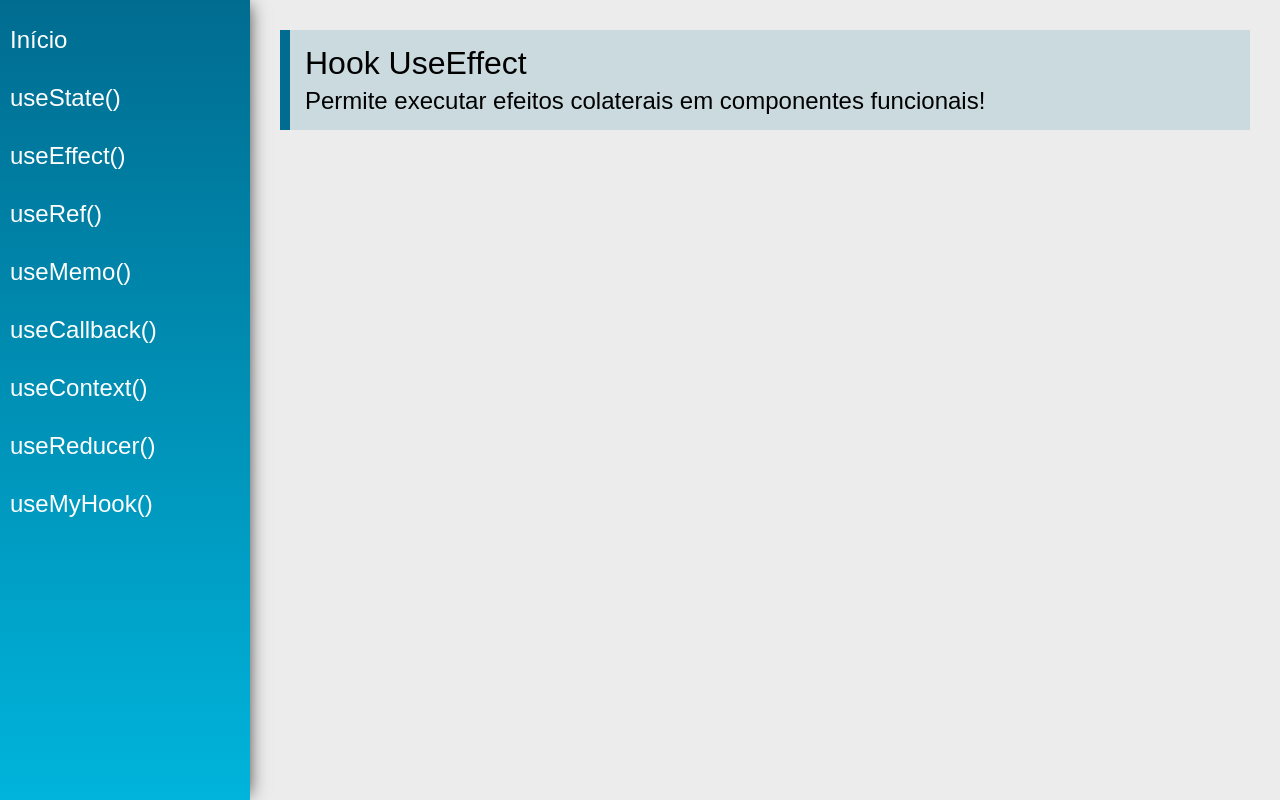
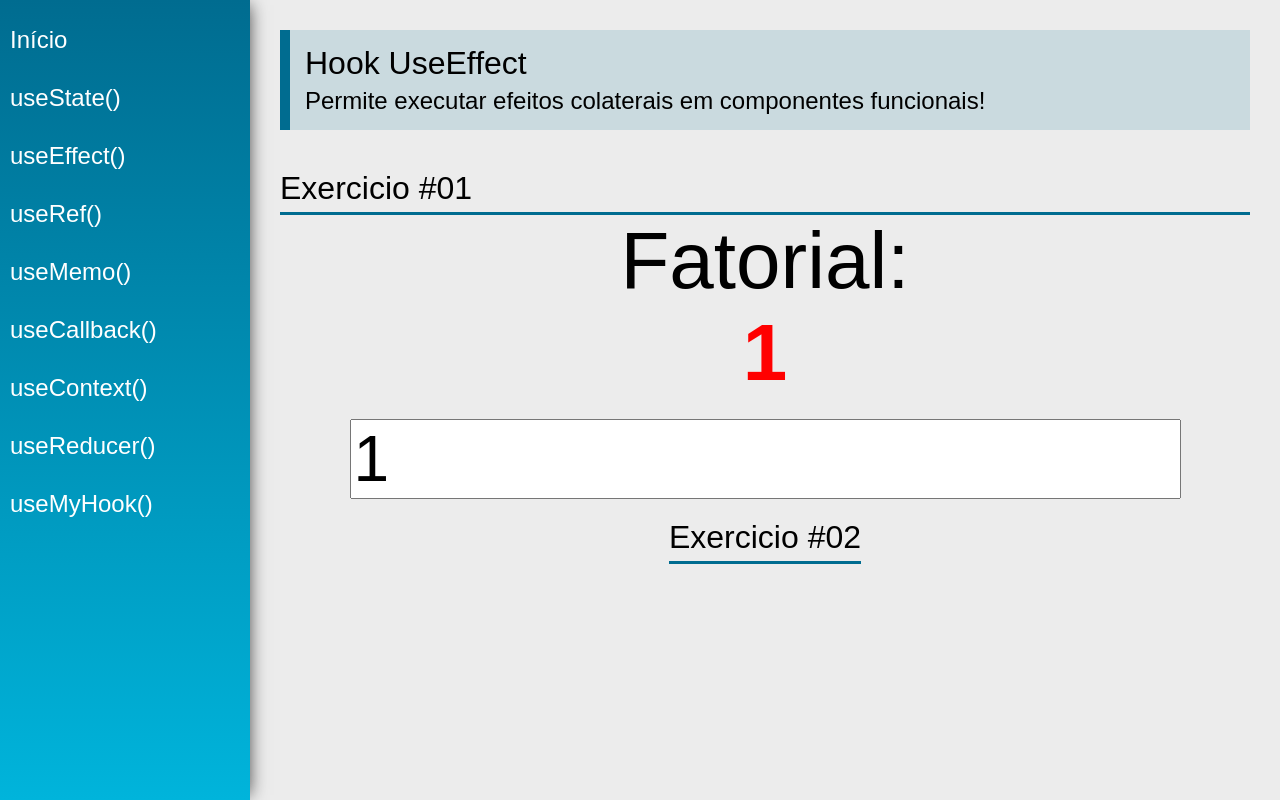
Before and after one commit to MateusGomes04/Hooks-React, a React (Create React App) app: page /useEffect in a window 1280 px wide. Built offline with nearby package versions, Linux system fonts and the light colour scheme.

Commit message:
useEffect

```diff
--- a/src/views/examples/UseEffect.jsx
+++ b/src/views/examples/UseEffect.jsx
@@ -1,13 +1,39 @@
-import React from 'react'
+import React, { useEffect, useState } from 'react'
 import PageTitle from '../../components/layout/PageTitle'
+import SectionTitle from '../../components/layout/SectionTitle'
+
+function calcFatorial(num) {
+    const n = parseInt(num)
+    if (n < 0) return -1
+    if (n === 0) return 1
+    return calcFatorial(n - 1) * n
+}
 
 const UseEffect = (props) => {
+    const [number, setNumber] = useState(1)
+    const [fatorial, setFatorial] = useState(1)
+
+    useEffect(function () {
+
+        setFatorial(calcFatorial(number))
+    }, [number])
     return (
         <div className="UseEffect">
             <PageTitle
                 title="Hook UseEffect"
-                subtitle="Permite executar efeitos colaterais em componentes funcionais!"
-            />
+                subtitle="Permite executar efeitos colaterais em componentes funcionais!" />
+            <SectionTitle title="Exercicio #01" />
+            <div className="center">
+                <span className="text">Fatorial:</span>
+                <span className="text red">{fatorial === -1 ? "Não existe" : fatorial}</span>
+                <input type="number" className="input"
+                    value={number}
+                    onChange={e => setNumber(e.target.value)} />
+
+                <SectionTitle title="Exercicio #02" />
+
+                <div className="center"></div>
+            </div>
         </div>
     )
 }
```
